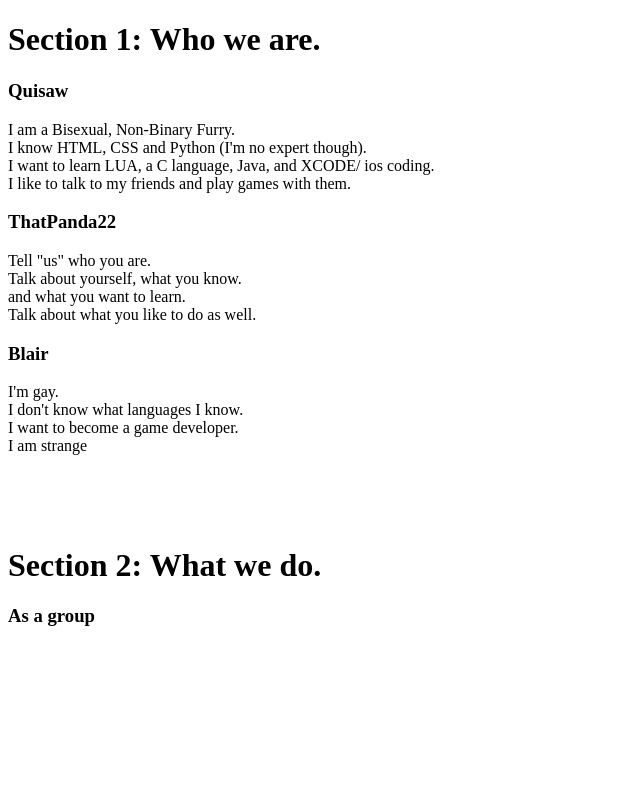
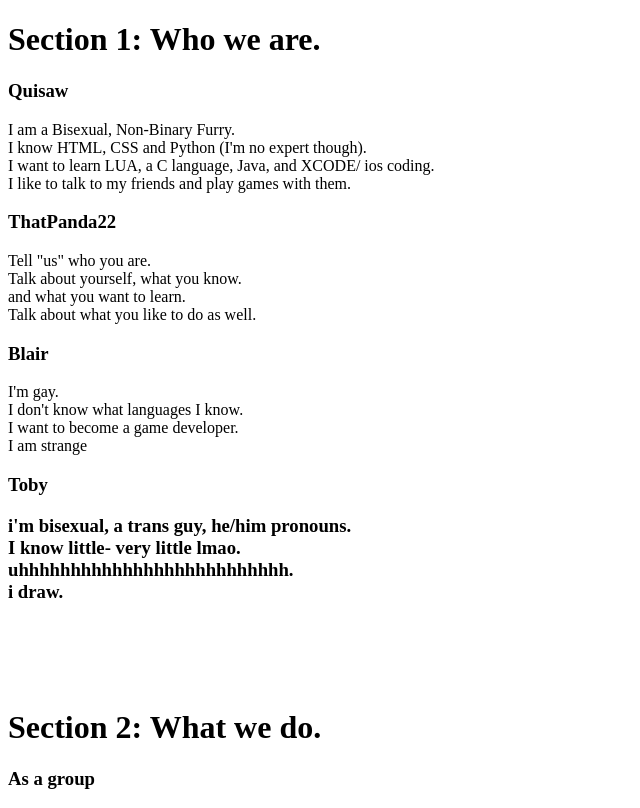
Before and after one commit to yes-more-pomegranites/who-we-are, a plain HTML site: page index.html in a window 1280 px wide. Shown: the whole page, without its empty margins (0-640 px from the left). Drawn offline with Linux system fonts and the light colour scheme.

Commit message:
Update index.html

```diff
--- a/index.html
+++ b/index.html
@@ -26,6 +26,13 @@
      I want to become a game developer. <br>
      I am strange <br>
     <p>
+    <h3>Toby<h3>
+    <p>
+     i'm bisexual, a trans guy, he/him pronouns.<br>
+     I know little- very little lmao.<br>
+     uhhhhhhhhhhhhhhhhhhhhhhhhhh.<br>
+     i draw.<br>
+     <p>
     </p>
     <br>
     <br>
```
